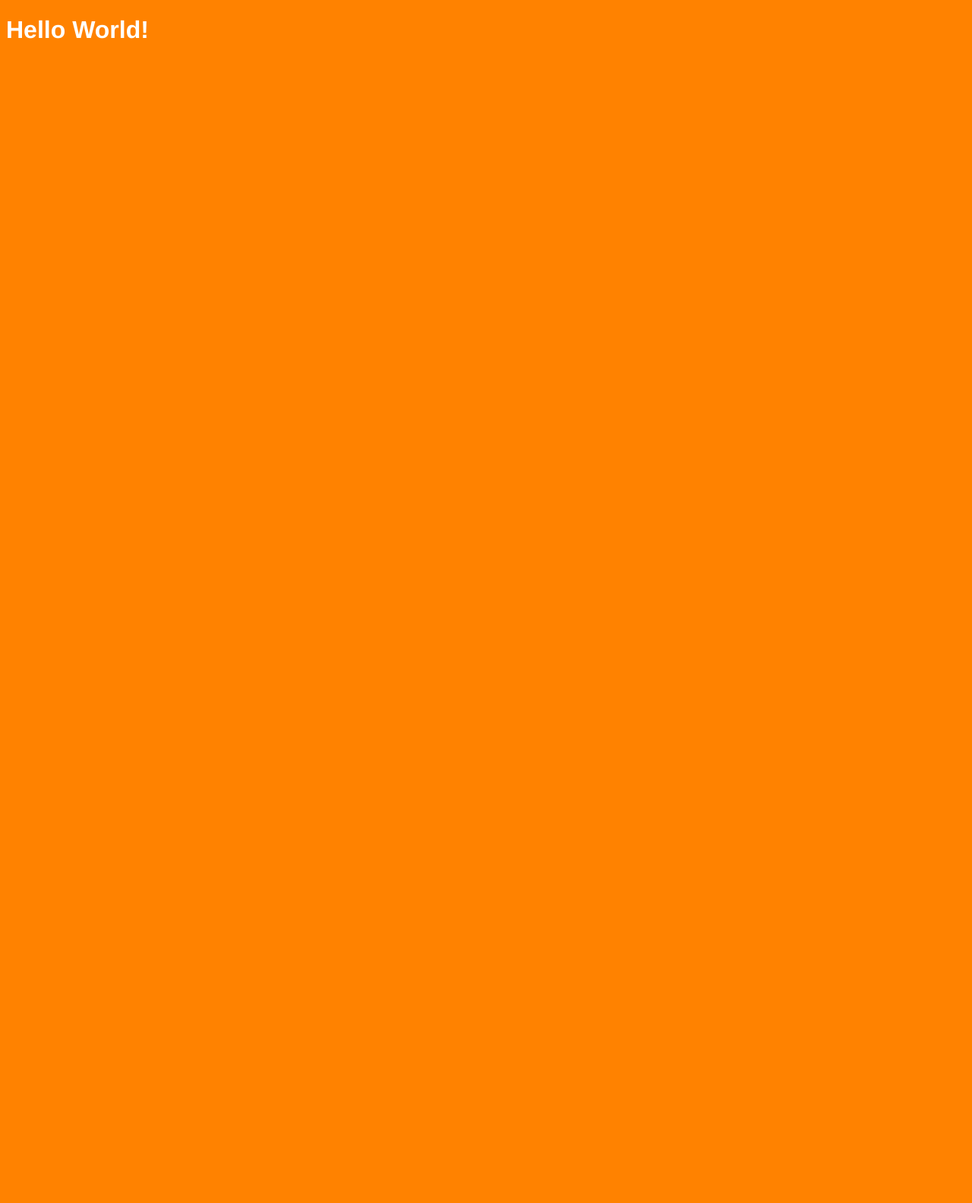
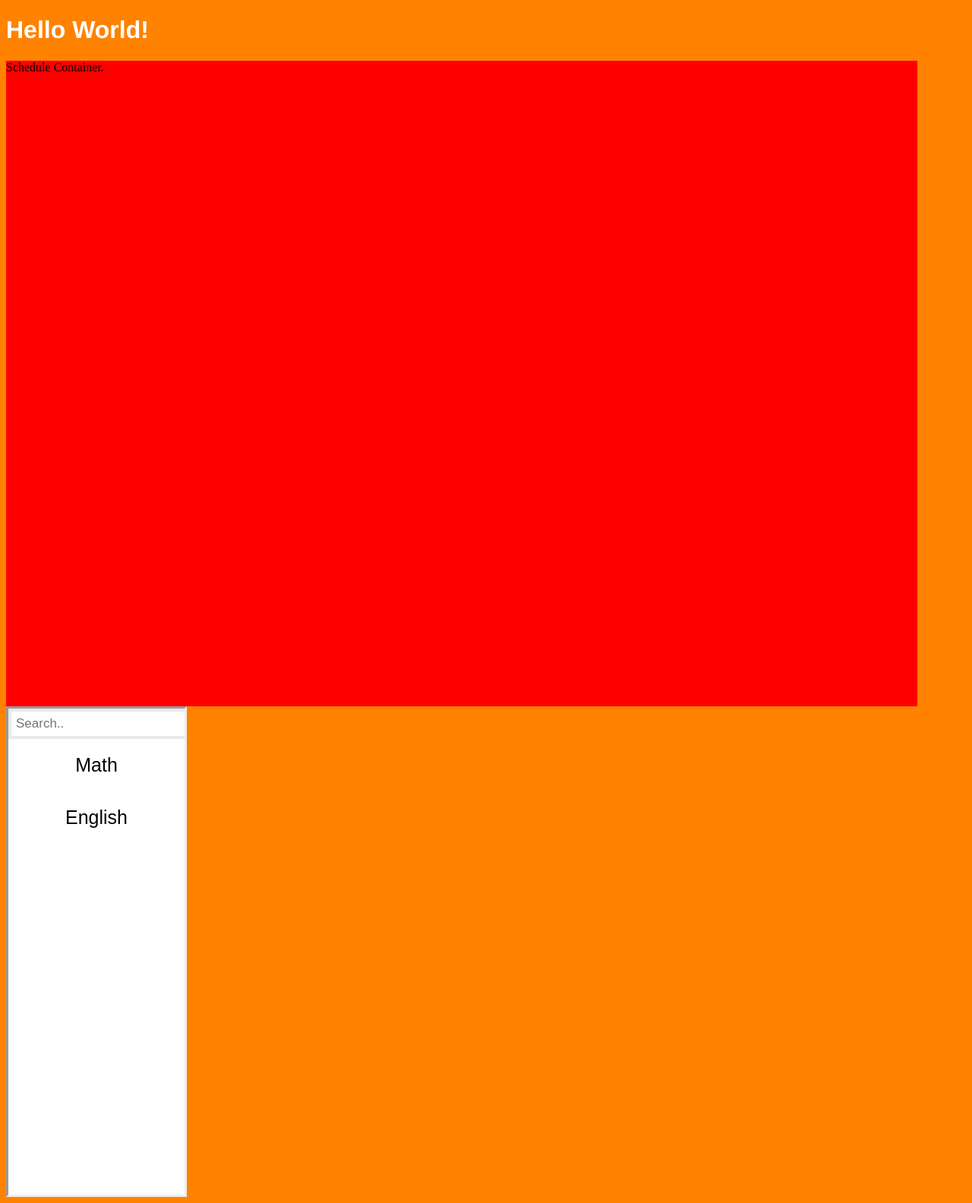
Before and after one commit to jovanyoshioka/Vari, a PHP site: page /pages/landing.php in a window 1280 px wide. Before the commit the page is almost empty. Shown: the whole page at 76% size. Before the commit the page ends 51 px from the top, so only its background shows below. Run offline with PHP 8.4, Linux system fonts and the light colour scheme.

Commit message:
define button/ clash selection

```diff
--- a/css/global.css
+++ b/css/global.css
@@ -1,5 +1,5 @@
 :root {
-  --font: 'Franklin Gothic Medium', 'Arial Narrow', Arial, sans-serif;
+  --font: "Franklin Gothic Medium", "Arial Narrow", Arial, sans-serif;
 }
 
 body {
@@ -8,5 +8,20 @@ body {
 
 h1 {
   color: #ffffff;
-  font-family: var(--font);
+  font-family: "Franklin Gothic Medium", "Arial Narrow", Arial, sans-serif;
 }
+
+button {
+  background-color: white;
+  border: none;
+  color: black;
+  text-align: center;
+  opacity: 1;
+  transition: 0.3s;
+}
+
+button:hover {
+  opacity: 0.6;
+  background-color: grey;
+  color: white;
+}
--- a/pages/landing.php
+++ b/pages/landing.php
@@ -9,11 +9,20 @@
     <meta name="viewport" content="width=device-width, initial-scale=1">
     <link rel="stylesheet" type="text/css" href="../css/global.css">
     <link rel="stylesheet" type="text/css" href="../css/landing.css">
+    <?php
+      include('../php/component1css.php');
+      include('../php/component2css.php');
+    ?>
   </head>
   <body>
 
     <h1>Hello World!</h1>
 
+    <?php
+      include('../php/component1.php');
+      include('../php/component2.php');
+    ?>
+
     <script src="../js/main.js"></script>
     <script src="../js/landing.js"></script>
   </body>
--- /dev/null
+++ b/php/component1.php
@@ -0,0 +1,13 @@
+<?php
+
+  echo '
+    <div class="schedule-container">
+      Schedule Container.
+    </div>
+
+
+
+
+  ';
+
+?>
--- /dev/null
+++ b/php/component1css.php
@@ -0,0 +1,19 @@
+<?php
+
+  echo '
+    <style>
+
+      div.schedule-container {
+        width: 1200px;
+        height: 850px;
+        background-color: red;
+        display: inline-block;
+      }
+
+    </style>
+
+
+
+  ';
+
+?>
--- /dev/null
+++ b/php/component2.php
@@ -0,0 +1,27 @@
+<?php
+
+  echo '
+
+
+
+    <div class="classes-container">
+
+    <div class="topnav">
+  <input type="text" placeholder="Search..">
+  </div>
+
+
+  <div class="class_type">
+  <button class="math">Math</button>
+  <button class="english">English</button>
+  </div>
+
+
+
+    </div>
+
+
+
+  ';
+
+?>
--- /dev/null
+++ b/php/component2css.php
@@ -0,0 +1,55 @@
+<?php
+
+  echo '
+    <style>
+
+      div.classes-container {
+        width: 232px;
+        height: 80vh;
+        background-color: white;
+        display: inline-block;
+        border-style: inset;
+
+      }
+
+
+      /* Add a black background color to the top navigation bar */
+.topnav {
+  overflow: hidden;
+  background-color: #e9e9e9;
+}
+
+
+/* Style the search box inside the  bar */
+.topnav input[type=text] {
+  float: left;
+  padding: 6px;
+  border: none;
+  margin-top: 4px;
+  margin-bottom: 4px;
+  margin-left: 4px;
+  margin-right: 4px;
+  font-size: 17px;
+}
+
+
+.class_type button {
+  size: 9px;
+  padding: 20px 0;
+  width: 100%;
+  font-size: 25px;
+}
+
+
+
+
+    </style>
+
+
+
+
+
+
+  ';
+
+?>
```
Also changed, not shown: 1 other file.
